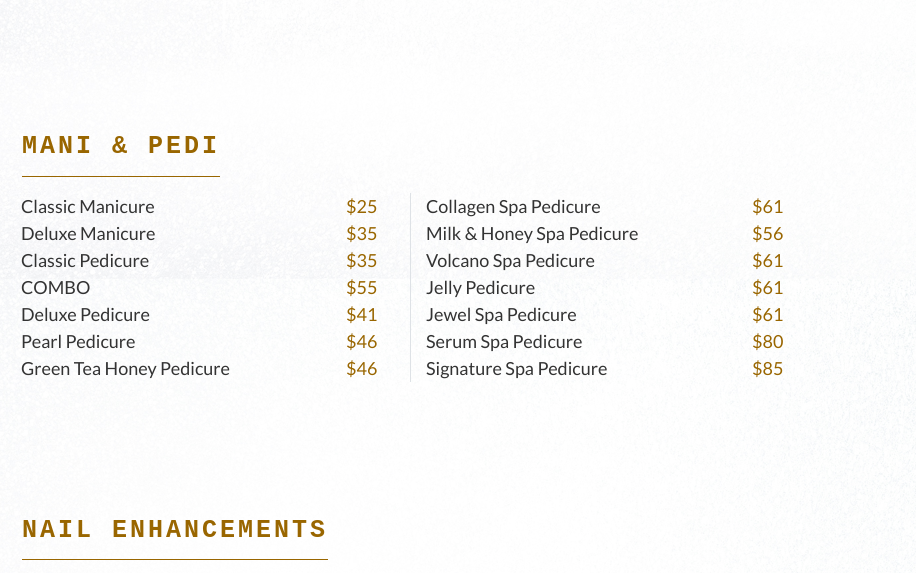
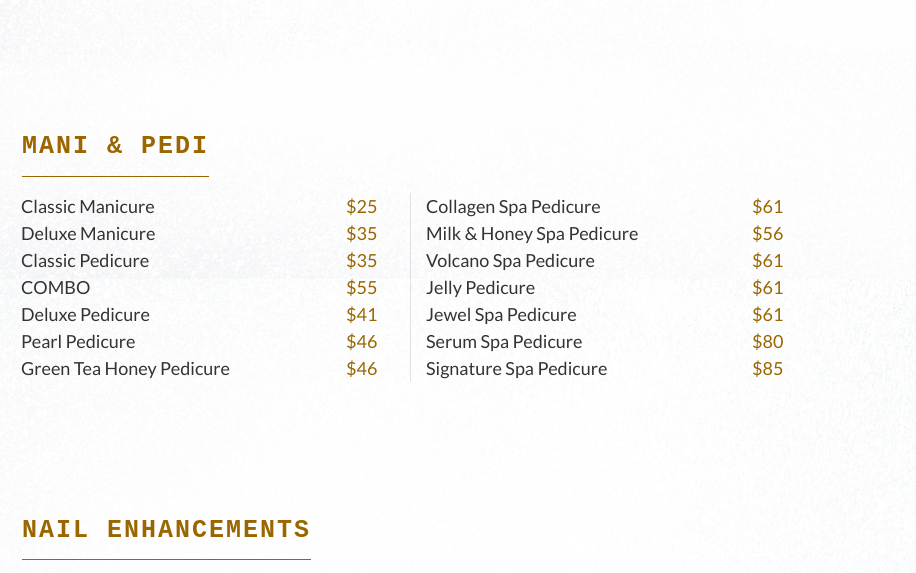
Before and after one commit to KhoaTran0456/clemmonsnailspa, a plain HTML site: page index.html in a window 1280 px wide. Shown: the part 1500-2073 px from the top of the page, 364-1280 px from the left. Drawn offline with Linux system fonts and the light colour scheme.

Commit message:
A20230515-02

```diff
--- a/assets/css/templatemo-hexashop.css
+++ b/assets/css/templatemo-hexashop.css
@@ -2521,7 +2521,7 @@ body{
    color: #996600;
    font-weight: 300;
    padding: 16px 0 16px 0;
-   letter-spacing: 3px;
+   letter-spacing: 2px;
    font-family: monospace;
    border-bottom: 1px solid #996600!important;
 
```
